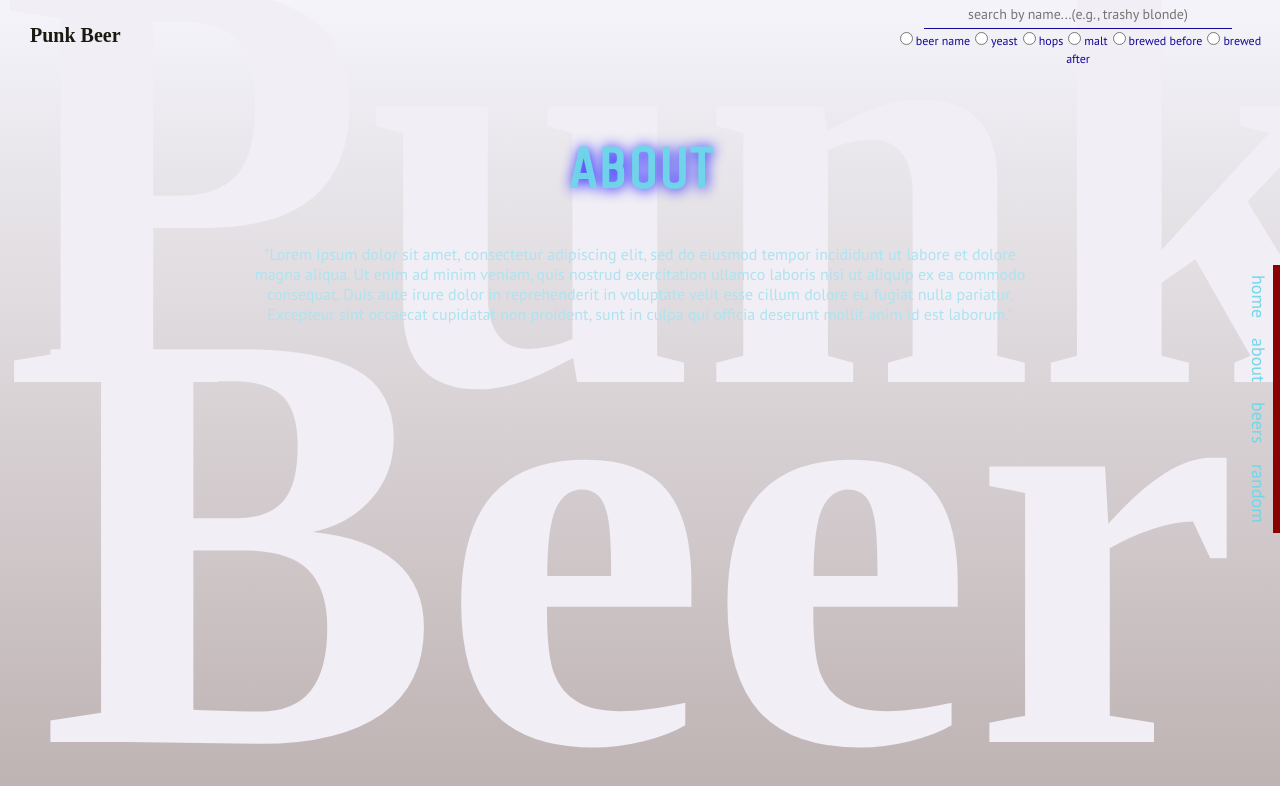
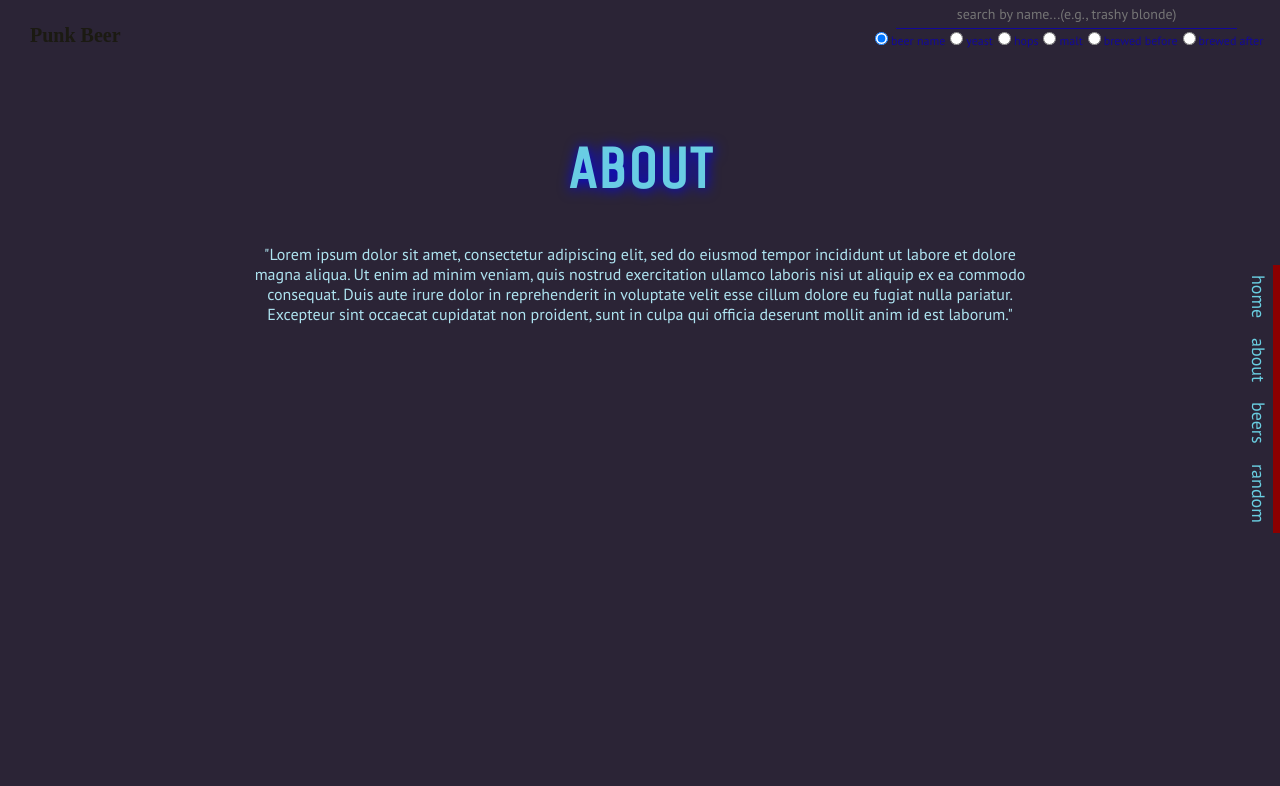
Before and after one commit to sukcinitas/punk-beer, a React (Create React App) app: page /about in a window 1280 px wide. Shown: the top 786 px of the page. Built offline with nearby package versions, Linux system fonts and the light colour scheme; a web font is replaced by a local one.

Commit message:
'Working on SCSS '

```diff
--- a/src/Beers.js
+++ b/src/Beers.js
@@ -77,15 +77,13 @@ class Beers extends React.Component {
       const beers = this.state.beers.map((beer)=> {
         return (<div key={beer.id} className="beers-beer-card">
                   <img src={beer.image_url} alt={beer.name}/>
-                  <div id="text">
-                    <h1 data-line={beer.tagline}>{beer.name}</h1>
-                    {/* <h4>{beer.tagline}</h4> */}
-                  </div>
+                  <h1 data-line={beer.tagline}>{beer.name}</h1>
+                  <h4>{beer.tagline}</h4>
                   <NavLink to={`/beers/${beer.id}`}><p data-id={beer.id}>Read more</p></NavLink>
                 </div>)
       });
       return (
-        <div id="beers-main">
+        <div id="beers-main" className="main">
               <FilterBar filter={this.handleFilter} updateurl={this.updateUrl}/>
               {beers.length === 0 ? "Nothing to show" : <div id="beers">{beers}</div>}
               <div className="pages">
--- a/src/components/SearchBar.js
+++ b/src/components/SearchBar.js
@@ -45,7 +45,16 @@ class SearchOption extends React.Component {
     render() {
         return (
             <div className="search-option">
-                <input type="radio" id={this.props.option.id} key={this.props.option.id} name="search-param" value={this.props.option.value} data-placeholder={this.props.option.placeholder} checked={this.props.chosen === this.props.option.value} onChange={this.props.handler}/>
+                <input
+                    type="radio"
+                    id={this.props.option.id}
+                    key={this.props.option.id}
+                    name="search-param"
+                    value={this.props.option.value}
+                    data-placeholder={this.props.option.placeholder}
+                    checked={this.props.chosen === this.props.option.value}
+                    onChange={this.props.handler}
+                />
                 <label htmlFor={this.props.option.id}>{this.props.option.name}</label>
             </div>
         )
@@ -57,21 +66,21 @@ class SearchBar extends React.Component {
         super();
         this.state = {
             placeholder: data[0].placeholder,
-            options: "",
+            options: "beer_name",
             searchbeers: [],
             input: "",
 
         }
         this.handleChange = this.handleChange.bind(this);
         this.handler = this.handler.bind(this);
-        this.blur = this.blur.bind(this);
-        this.focus = this.focus.bind(this);
+        this.handleMouseOut = this.handleMouseOut.bind(this);
+        this.handleMouseOver = this.handleMouseOver.bind(this);
       }
 
     handleChange (e) {
         this.setState ({
           input: e.target.value
-        })
+        }, () => {
           fetch(`https://api.punkapi.com/v2/beers?${this.state.options}=${(this.state.input).split(" ").join("_")}`)
           .then(response => response.json())
           .then(data => {
@@ -79,6 +88,10 @@ class SearchBar extends React.Component {
               searchbeers: Array.from(data)
             })
           });
+          if (this.state.input)  {
+            document.querySelector("#list").style.display = "block";
+          }
+        })
     }
 
     handler(e) {
@@ -87,26 +100,25 @@ class SearchBar extends React.Component {
             placeholder: e.target.dataset.placeholder
           })
     }
-    blur() {
-        console.log("out")
+    handleMouseOut() {
         document.querySelector("#list").style.display = "none";
-
-
     }
-    focus(){
-        console.log("in")
+    handleMouseOver(e){
+        if (!this.state.input)  {
+            return;
+          }
         document.querySelector("#list").style.display = "block";
-
     }
     render() {
+        console.log(this.state.input)
         const searchbeers = this.state.searchbeers.map(beer => {return <li data-id={beer.id}><Link to={`/beers/${beer.id}`} >{beer.name}</Link></li>});
 
         const searchOptions = data.map(item => {
             return <SearchOption key={item.id} option={item} chosen={this.state.options} handler={this.handler}/>
         });
         return (
-            <div id="searchbar" onMouseOver={this.focus} onMouseOut={this.blur}>
-                <input id="search-box" placeholder={this.state.placeholder} onChange = {this.handleChange} value={this.state.input} name="inputField" autoComplete="off" ></input>
+            <div id="searchbar" onMouseOver={this.handleMouseOver} onMouseOut={this.handleMouseOut}>
+                <input id="search-box" placeholder={this.state.placeholder} onChange = {this.handleChange} value={this.state.input} name="inputField" autoComplete="off"></input>
                 <form>
                     {searchOptions}
                 </form>
--- a/src/index.css
+++ b/src/index.css
@@ -16,9 +16,6 @@ body {
 #root {
   height: 100vh;
   overflow: auto;
-  background-position: 0px;
-  background-size: cover;
-  background-repeat: no-repeat;
 }
 
 /*========Shared across: header, searchbar, navigation=========
@@ -28,11 +25,11 @@ body {
   overflow: auto;
   display: -ms-grid;
   display: grid;
-  -ms-grid-columns: 4fr 1fr;
-      grid-template-columns: 4fr 1fr;
+  -ms-grid-columns: 7fr 5fr;
+      grid-template-columns: 7fr 5fr;
   -ms-grid-rows: 1fr 5fr;
       grid-template-rows: 1fr 5fr;
-      grid-template-areas: "head head"  "main main";
+      grid-template-areas: "head search"  "main main";
 }
 
 h1#header {
@@ -52,13 +49,15 @@ h1#header {
 /*========SearchBar========
     =============================*/
 div#searchbar {
-  position: fixed;
+  -ms-grid-row: 1;
+  -ms-grid-column: 2;
+  grid-area: search;
   top: 0;
   right: 10px;
   text-align: center;
-  -ms-grid-column-align: center;
-      justify-self: center;
-  width: 30%;
+  -ms-grid-column-align: right;
+      justify-self: right;
+  width: 80%;
   color: #120899;
   z-index: 100;
 }
@@ -155,8 +154,9 @@ ul#navigation li a:hover, ul#navigation li a :focus {
   -ms-grid-row: 2;
   -ms-grid-column: 2;
   grid-area: main;
+  margin: 0 auto;
+  margin-top: 100px;
   max-width: 80%;
-  margin: 0 auto;
   display: -webkit-box;
   display: -ms-flexbox;
   display: flex;
@@ -176,27 +176,47 @@ ul#navigation li a:hover, ul#navigation li a :focus {
 }
 
 #beers-main #beers .beers-beer-card {
+  padding: 40px;
+  display: -ms-grid;
+  display: grid;
+  -ms-grid-columns: 1fr 1fr;
+      grid-template-columns: 1fr 1fr;
+      grid-template-areas: "head head " "img subhead" "img btn";
   text-align: center;
   max-width: 100%;
-  background-color: blue;
 }
 
 #beers-main #beers .beers-beer-card img {
+  -ms-grid-row: 2;
+  -ms-grid-column: 1;
+  grid-area: img;
   border-radius: 10px;
   height: 400px;
-  margin: 0 auto;
-  padding: 30px;
+  padding: 0px;
+  padding-top: 20px;
+      justify-self: end;
 }
 
 #beers-main #beers .beers-beer-card a {
+  -ms-grid-row: 3;
+  -ms-grid-column: 2;
+  grid-area: btn;
   color: yellow;
   text-transform: uppercase;
-  font-size: 13px;
+  font-size: 20px;
   font-family: "Unica One", cursive;
-  background-color: rgba(56, 15, 168, 0.6);
+  -ms-grid-column-align: center;
+      justify-self: center;
+  -ms-flex-item-align: end;
+      -ms-grid-row-align: end;
+      align-self: end;
 }
 
-#beers-main #beers .beers-beer-card #text h1 {
+#beers-main #beers .beers-beer-card h1 {
+  -ms-grid-row: 1;
+  -ms-grid-column: 1;
+  -ms-grid-column-span: 2;
+  grid-area: head;
   color: rgba(109, 214, 233, 0.952);
   -webkit-filter: drop-shadow(1px 1px 7px blue);
           filter: drop-shadow(1px 1px 7px blue);
@@ -207,12 +227,18 @@ ul#navigation li a:hover, ul#navigation li a :focus {
   width: 100%;
 }
 
-#beers-main #beers .beers-beer-card #text h1:after {
-  content: attr(data-line);
+#beers-main #beers .beers-beer-card h4 {
+  -ms-grid-column-align: start;
+      justify-self: start;
+  -ms-grid-row: 2;
+  -ms-grid-column: 2;
+  grid-area: subhead;
   margin: 0;
   font-size: 17px;
   color: #991f93;
-  padding: 10px;
+  -webkit-filter: drop-shadow(1px 1px 7px blue);
+          filter: drop-shadow(1px 1px 7px blue);
+  padding: 0px;
   font-family: "Unica One", cursive;
 }
 
@@ -285,6 +311,7 @@ ul#navigation li a:hover, ul#navigation li a :focus {
 }
 
 #explore-btn {
+  padding: 20px;
   font-size: 30px;
   text-align: center;
   text-transform: uppercase;
@@ -292,18 +319,23 @@ ul#navigation li a:hover, ul#navigation li a :focus {
   font-family: "PT Sans", sans-serif;
   display: block;
   margin: 0 auto;
-  margin-top: 300px;
+  padding-top: 100px;
   background: transparent;
   border: 2px solid white;
-  color: white;
+  color: #190c96;
   max-width: 244px;
   height: 244px;
   border-radius: 50%;
+  background-color: white;
 }
 
 /*=======Making text as background=======*/
 h1#bg {
-  position: absolute;
+  -ms-grid-row: 1;
+  -ms-grid-column: 1;
+  -ms-grid-column-span: 2;
+  grid-area: header;
+  position: fixed;
   top: 0;
   bottom: 0;
   left: 0;
@@ -312,16 +344,19 @@ h1#bg {
   font-size: 600px;
   text-align: center;
   line-height: 0.6;
-  color: #f1eef5;
-  background-image: -webkit-gradient(linear, left top, left bottom, from(#f4f4fa), to(#beb2b2));
-  background-image: linear-gradient(#f4f4fa, #beb2b2);
+  color: transparent;
+  background-color: #2b2436;
   margin: 0;
   padding: 0;
   z-index: -100;
 }
 
 h1#other {
-  position: absolute;
+  -ms-grid-row: 1;
+  -ms-grid-column: 1;
+  -ms-grid-column-span: 2;
+  grid-area: header;
+  position: fixed;
   top: 0;
   bottom: 0;
   left: 0;
@@ -368,9 +403,4 @@ button {
 .active {
   background-color: yellow;
 }
-
-form {
-  margin: 0;
-  padding: 0;
-}
 /*# sourceMappingURL=index.css.map */
--- a/src/index.scss
+++ b/src/index.scss
@@ -1,6 +1,7 @@
 @import url('https://fonts.googleapis.com/css?family=Unica+One&display=swap');
 @import url('https://fonts.googleapis.com/css?family=PT+Sans&display=swap');
 @import url('https://fonts.googleapis.com/css?family=Reenie+Beanie|Rye&display=swap');
+
 * {
     box-sizing: border-box;
 }
@@ -13,9 +14,6 @@ body {
 #root {
     height: 100vh;
     overflow: auto;
-    background-position: 0px;
-    background-size: cover;
-    background-repeat: no-repeat;
 }
 /*========Shared across: header, searchbar, navigation=========
 ================================================================*/
@@ -23,9 +21,9 @@ body {
     height: 100vh;
     overflow: auto;
     display: grid;
-    grid-template-columns: 4fr 1fr;
+    grid-template-columns: 7fr 5fr;
     grid-template-rows: 1fr 5fr;
-    grid-template-areas: "head head"
+    grid-template-areas: "head search"
                          "main main";
 
     }
@@ -43,12 +41,12 @@ body {
     /*========SearchBar========
     =============================*/
     div#searchbar {
-        position: fixed;
+        grid-area: search;
         top: 0;
         right: 10px;
         text-align:center;
-        justify-self: center;
-        width: 30%;
+        justify-self: right;
+        width: 80%;
         color: rgb(18,8,153);
         z-index: 100;
         input#search-box{
@@ -132,9 +130,11 @@ body {
 
 
 #beers-main{
+
     grid-area: main;
+    margin: 0 auto;
+    margin-top: 100px;
     max-width: 80%;
-    margin: 0 auto;
     display: flex;
     flex-direction: column;
     #beers {
@@ -143,26 +143,36 @@ body {
         max-width: 100%;
         grid-gap: 80px;
         .beers-beer-card {
+            padding: 40px;
+            display: grid;
+            grid-template-columns: 1fr 1fr;
+            grid-template-areas: "head head "
+                                 "img subhead"
+                                 "img btn";
             text-align: center;
             max-width: 100%;
-            background-color: blue;
             img {
-                // background-color: rgba(56, 15, 168, 0.6);
-                // border: 3px solid blue;
+
+                grid-area: img;
                 border-radius: 10px;
                 height: 400px;
-                margin: 0 auto;
-                padding: 30px;
+                padding: 0px;
+                padding-top: 20px;
+                justify-self: end;
+
             }
             a {
+                grid-area: btn;
                 color: yellow;
                 text-transform: uppercase;
-                font-size: 13px;
+                font-size: 20px;
                 font-family: "Unica One", cursive;
-                background-color: rgba(56, 15, 168, 0.6);
+                justify-self: center;
+                align-self: end;
             }
-            #text {
             h1 {
+
+                grid-area: head;
                 color: rgba(109, 214, 233, 0.952);
                 filter: drop-shadow(1px 1px 7px blue);
                 text-transform: uppercase;
@@ -170,15 +180,16 @@ body {
                 font-family: "Unica One", cursive;
                 margin: 0;
                 width: 100%;
-                    &:after {
-                        content: attr(data-line);
+            }
+            h4 {
+                justify-self: start;
+                grid-area: subhead;
                 margin: 0;
                 font-size: 17px;
                 color: rgb(153, 31, 147);
-                        padding: 10px;
+                filter: drop-shadow(1px 1px 7px blue);
+                padding: 0px;
                 font-family: "Unica One", cursive;
-                    }
-                }
             }
 
         }
@@ -199,7 +210,7 @@ body {
     div#beer-card-header {
         grid-area: header;
         text-align: center;
-        // border-bottom: 1px solid white;
+
 
         h2 {
             color: rgba(109, 214, 233, 0.952);
@@ -243,6 +254,7 @@ body {
 }
 
     #explore-btn {
+        padding: 20px;
         font-size: 30px;
         text-align: center;
         text-transform: uppercase;
@@ -250,18 +262,20 @@ body {
         font-family: "PT Sans", sans-serif;
         display: block;
         margin: 0 auto;
-        margin-top: 300px;
+        padding-top: 100px;
         background: transparent;
         border: 2px solid rgb(255, 255, 255);
-        color: white;
+        color: rgb(25, 12, 150);
         max-width: 244px;
         height: 244px;
         border-radius: 50%;
+        background-color: white;
     }
 
 /*=======Making text as background=======*/
 h1#bg {
-    position: absolute;
+    grid-area: header;
+    position: fixed;
     top: 0;
     bottom: 0;
     left: 0;
@@ -270,14 +284,15 @@ h1#bg {
     font-size: 600px;
     text-align: center;
     line-height: 0.6;
-    color: rgb(241, 238, 245);
-    background-image: linear-gradient(rgb(244, 244, 250), rgb(190, 178, 178));
+    color: transparent;
+    background-color: rgb(43, 36, 54);
     margin: 0;
     padding: 0;
     z-index:-100;
 }
 h1#other {
-    position: absolute;
+    grid-area: header;
+    position: fixed;
     top: 0;
     bottom: 0;
     left: 0;
@@ -325,7 +340,3 @@ button {
 .active {
     background-color: yellow;
 }
-form {
-    margin:0;
-    padding: 0;
-}
```
Also changed, not shown: 1 other file (tests, documents, lock files or other folders). Lines whose indentation alone changed are shown as unchanged.
